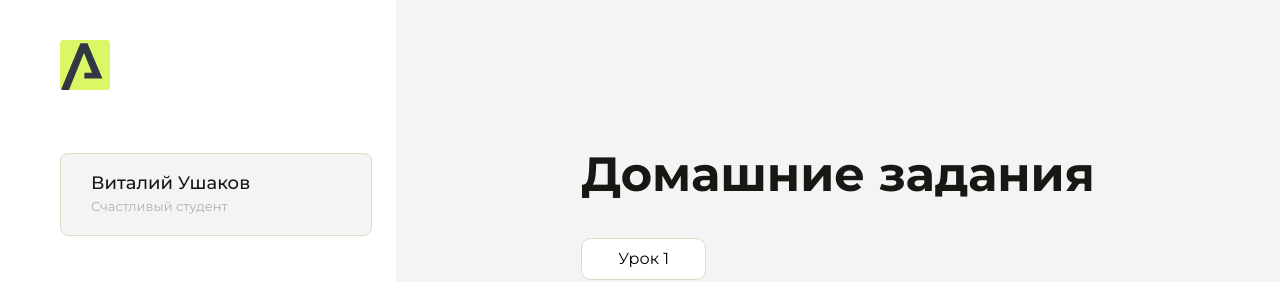
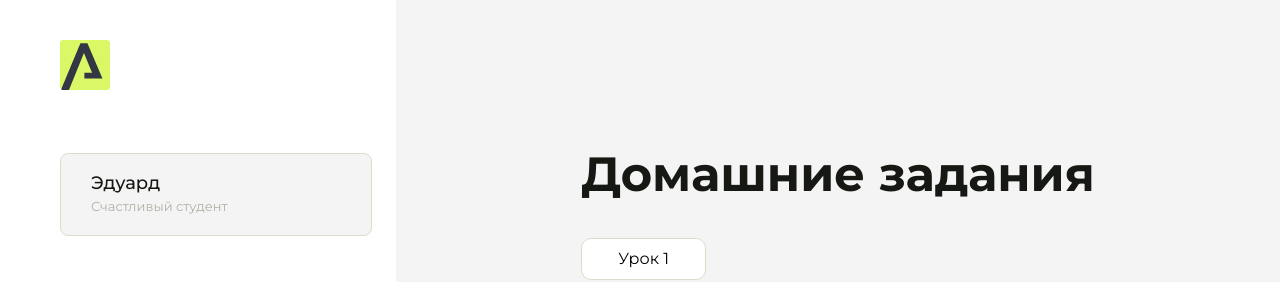
Before and after one commit to baskocafe/homework, a plain HTML site: page index.html in a window 1280 px wide. Shown: the top 282 px of the page. Drawn offline with Linux system fonts and the light colour scheme.

Commit message:
Update index.html

```diff
--- a/index.html
+++ b/index.html
@@ -43,7 +43,7 @@
                 </svg>
             </div>
             <div class="sidebar__user">
-                <div class="sidebar__name">Виталий Ушаков</div>
+                <div class="sidebar__name">Эдуард</div>
                 <div class="sidebar__text">Счастливый студент</div>
             </div>
             <div class="sidebar__tabs">
```
